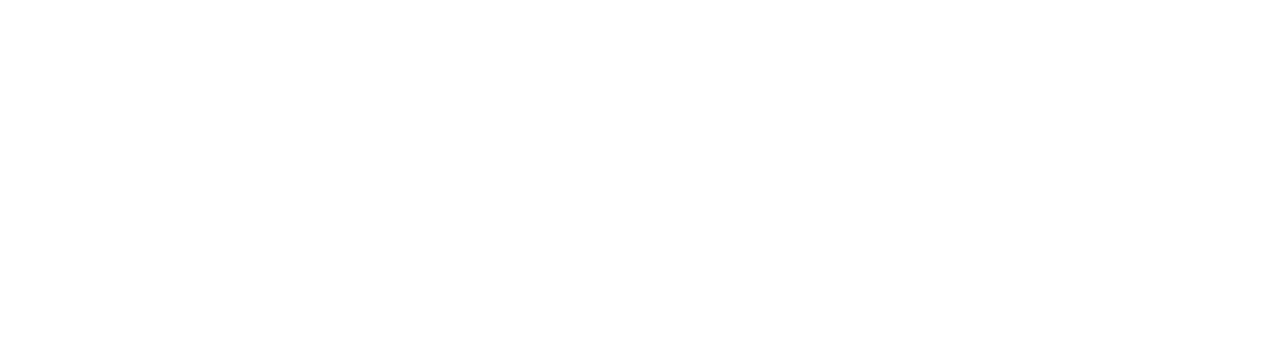
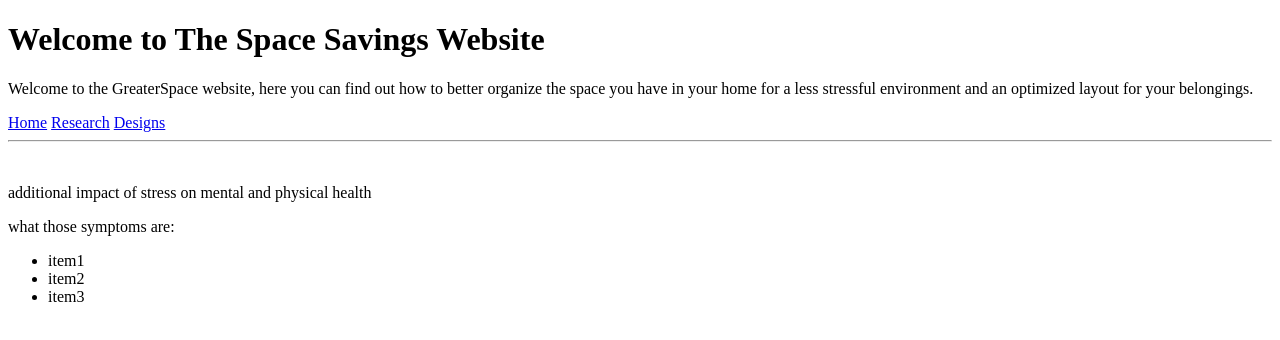
Before and after one commit to ProgramCodeMasterA/GreaterSpace, a plain HTML site: page index.html in a window 1280 px wide. Drawn offline with Linux system fonts and the light colour scheme.

Commit message:
Add introduction paragraph to index pag

```diff
--- a/index.html
+++ b/index.html
@@ -9,8 +9,49 @@
     <meta name="keywords" content="better organisation, reducing clutter, home improvement, living space design, reducing stress at home">
     <!--Title-->
     <title>Greater Space</title>
+
+
 </head>
 <body>
+    <div id="home">
+		<h1>Welcome to The Space Savings Website</h1>
+		<p>Welcome to the GreaterSpace website, here you can find out how to
+		better organize the space you have in your home for a less stressful
+		environment and an optimized layout for your belongings.</p>
+	</div>
+
+	<a href="#Home Page">Home</a>
+	<a href="#Research Page">Research</a>
+	<a href="#Designs">Designs</a>
+
+	<hr>
+
+	<!-- Container for the image gallery -->
+	<div class="container">
+		<img>
+	</div>
+
+	<!-- Image text -->
+	<div class="caption-container">
+		<p id="caption"></p>
+	</div>
+
+	<div>
+	<p>additional impact of stress on mental and physical health</p>
+	<p>what those symptoms are:</p>
+	<ul>
+	<li>item1</li>
+	<li>item2</li>
+	<li>item3</li>
+	</ul>
+
+	</div>
+
+	<!--
+	<a href="https://www.facebook.com" target="_blank" rel="noopener">Find us on Facebook</a>
+	<a href="https://www.instagram.com" target="_blank" rel="noopener">Find us on Instagram</a>
+	<a href="https://www.twitter.com" target="_blank" rel="noopener">Find us on Twitter</a>
+	-->
 
 </body>
 </html>
```
Also changed, not shown: assets/css/style.css (added).
